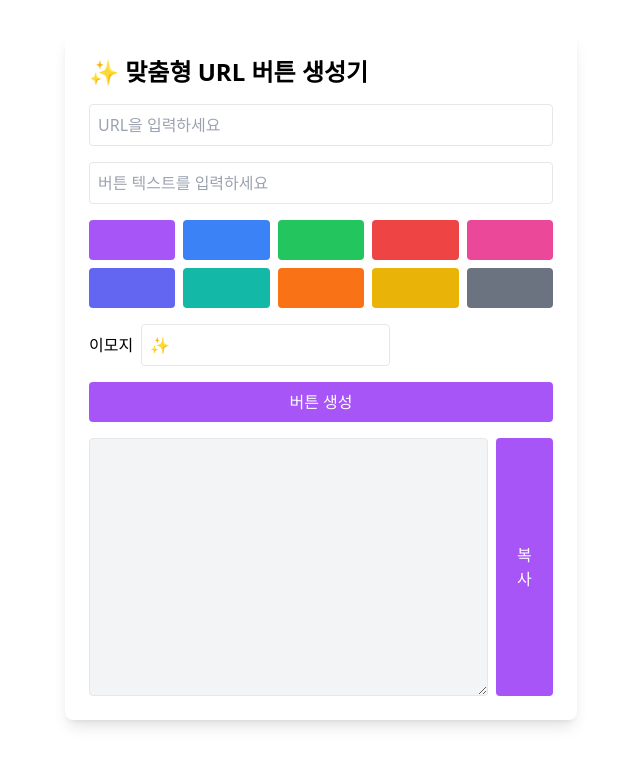
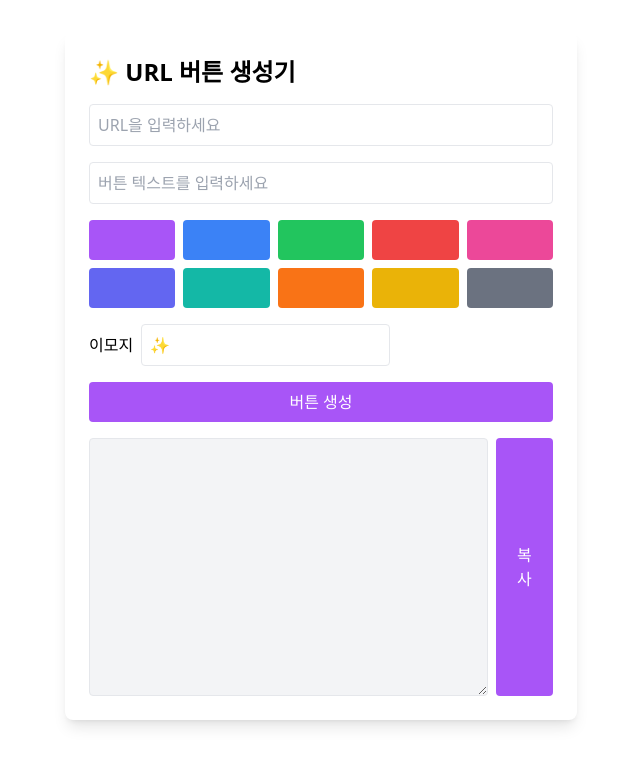
Before and after one commit to 9099MS/Tools, a plain HTML site: page make_button.html in a window 1280 px wide. Shown: the whole page, without its empty margins (319-959 px from the left). Drawn offline with nearby package versions, Linux system fonts and the light colour scheme.

Commit message:
Update make_button.html

```diff
--- a/make_button.html
+++ b/make_button.html
@@ -8,7 +8,7 @@
 <body>
     <div class="container mx-auto max-w-full p-8">
         <div class="max-w-lg mx-auto bg-white shadow-lg rounded-lg p-6">
-            <h1 class="text-2xl font-bold mb-4">✨ 맞춤형 URL 버튼 생성기</h1>
+            <h1 class="text-2xl font-bold mb-4">✨ URL 버튼 생성기</h1>
             <div class="space-y-4">
                 <input type="text" id="urlInput" placeholder="URL을 입력하세요" class="w-full p-2 border rounded">
                 <input type="text" id="textInput" placeholder="버튼 텍스트를 입력하세요" class="w-full p-2 border rounded">
```
